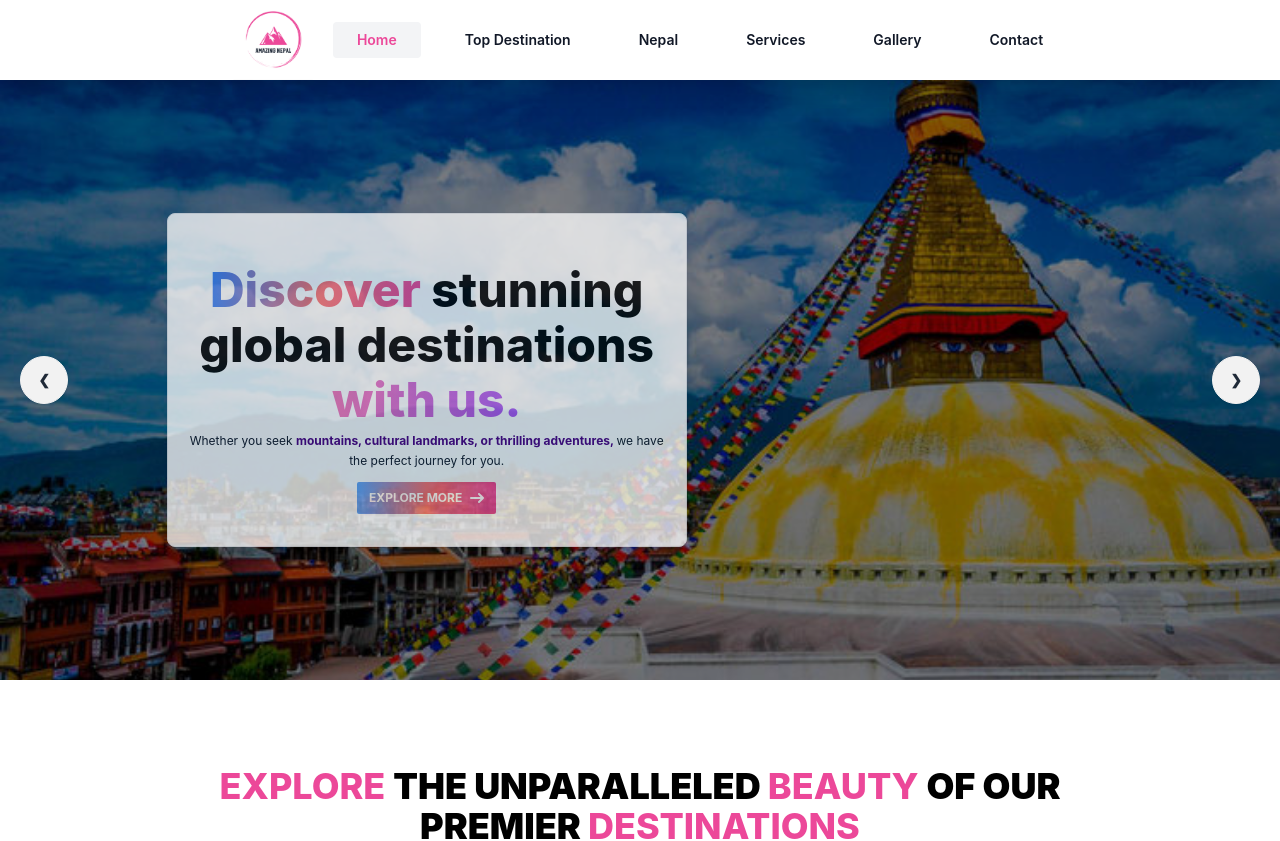
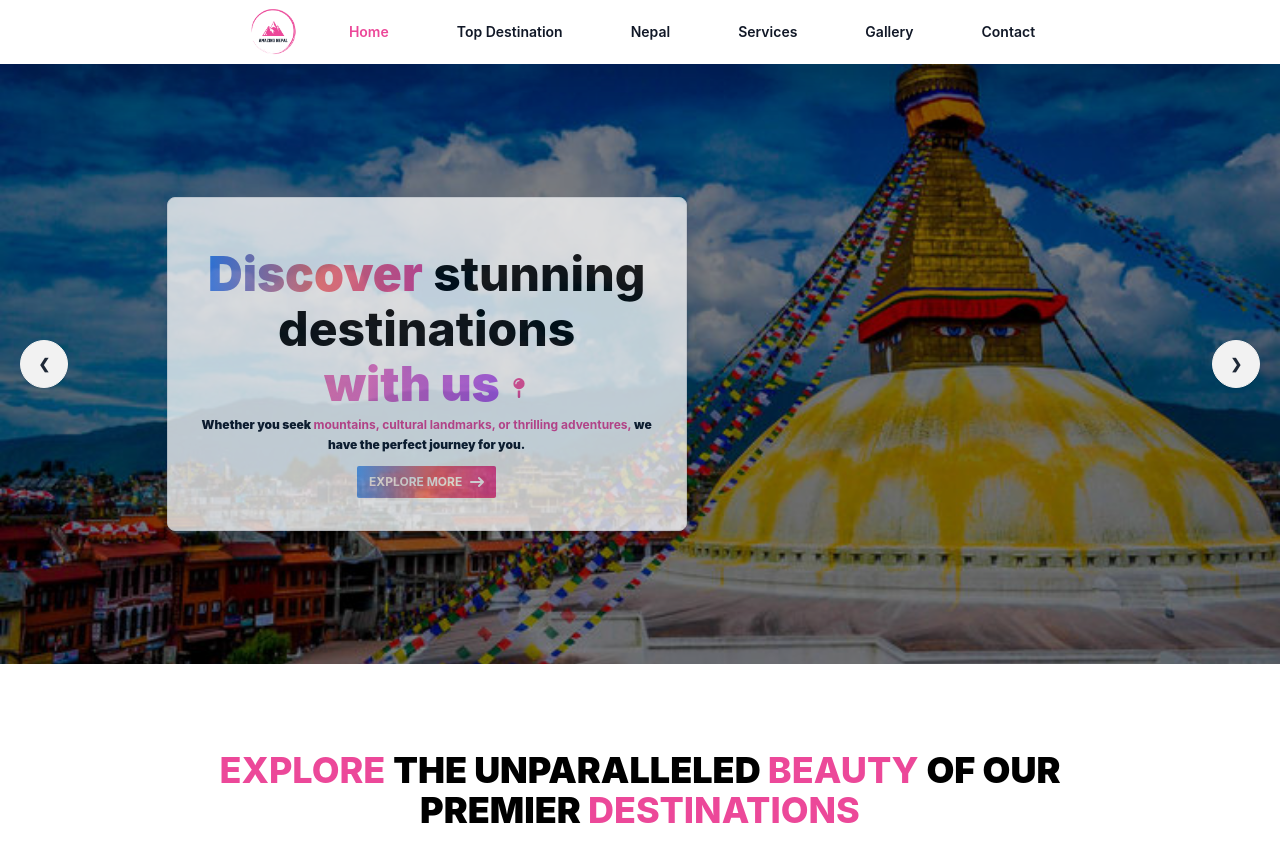
Before and after one commit to parashe/amazingnepal, a React (Create React App) app: page / in a window 1280 px wide. Shown: the top 841 px of the page. Built offline with nearby package versions, Linux system fonts and the light colour scheme.

Commit message:
added changes

```diff
--- a/public/index.html
+++ b/public/index.html
@@ -9,7 +9,7 @@
       name="description"
       content="Web site created using create-react-app"
     />
-    <link rel="apple-touch-icon" href="%PUBLIC_URL%/logo.png" />
+    <link rel="apple-touch-icon" href="%PUBLIC_URL%/logofooter.png" />
     <!--
       manifest.json provides metadata used when your web app is installed on a
       user's mobile device or desktop. See https://developers.google.com/web/fundamentals/web-app-manifest/
--- a/src/Components/UI/Carousel/carousel.tsx
+++ b/src/Components/UI/Carousel/carousel.tsx
@@ -1,6 +1,7 @@
 import React, { useState } from "react";
 import { Button } from "../../atoms";
 import { Link } from "react-router-dom";
+import { MapPinIcon } from "../../svg";
 
 interface CarouselProps {
   slides: string[];
@@ -72,20 +73,21 @@ const CarouselCard = () => {
             Noteworthy technology acquisitions 2021 since th {}
           </h5>
         </a> */}
-        <p className=" text-center leading-relaxed  mb-3 md:pt-5  text-gray-900 lg:leading-10  ">
+        <p className="text-center leading-relaxed  mb-3 md:pt-5  font-black text-gray-900 lg:leading-10 dark:text-white ">
           <span className=" font-bold lg:text-5xl text-black  lg:font-extrabold ">
-            <span className=" bg-gradient-to-r from-blue-500 via-red-400 to-pink-500 inline-block text-transparent bg-clip-text font-extrabold">
+            <span className="  bg-gradient-to-r from-blue-500 via-red-400 to-pink-500 inline-block text-transparent bg-clip-text font-black">
               Discover{" "}
             </span>{" "}
-            stunning global destinations{" "}
-            <span className="bg-gradient-to-r from-pink-400 via-red-500 to-purple-500 inline-block text-transparent bg-clip-text font-extrabold">
+            stunning destinations{" "}
+            <span className="bg-gradient-to-r from-pink-400 via-red-500 to-purple-500 inline-block text-transparent bg-clip-text font-black">
               {" "}
-              with us.
+              with  us  {" "}
+             <MapPinIcon className="w-5 h-5 inline-block" color="#ec4899" />
             </span>{" "}
           </span>{" "}
           <span className="hidden lg:block text-xs leading-relaxed">
             Whether you seek{" "}
-            <span className="text-ui-purple-dark font-bold">
+            <span className="text-pink-500 font-bold">
               mountains, cultural landmarks, or thrilling adventures,{" "}
             </span>{" "}
             we have the perfect journey for you.
--- a/src/Components/UI/Navbar/Navbar.tsx
+++ b/src/Components/UI/Navbar/Navbar.tsx
@@ -8,7 +8,7 @@ export const Navbar = () => {
 
   const isActive = (path: string) => {
     return location.pathname === path
-      ? "bg-gray-100 text-pink-500"
+      ? " text-pink-500"
       : "text-gray-900";
   };
 
@@ -22,7 +22,7 @@ export const Navbar = () => {
 
   return (
     <>
-      <nav className="sticky top-0 z-50 bg-white shadow-xl font-semibold  dark:border-gray-600 dark:bg-gray-900 dark:text-white">
+      <nav className="sticky top-0 z-50 bg-white shadow-2xl font-semibold  dark:border-gray-600 dark:bg-gray-900 dark:text-white">
         <div className="flex flex-wrap container mx-auto justify-center items-center max-w-screen-xl px-4 text-sm">
           <Link
             to="/"
@@ -30,14 +30,14 @@ export const Navbar = () => {
           >
             <img
               src="/logo.png"
-              className="h-20  w-20 rounded-sm  object-cover"
+              className="h-16  w-16 brightness-100 rounded-full object-cover"
               alt="Amazing Logo"
             />
           </Link>
           <button
             data-collapse-toggle="navbar-dropdown"
             type="button"
-            className="inline-flex items-center p-2 w-10 h-10 justify-center text-sm text-gray-500 rounded-lg md:hidden hover:bg-gray-100 focus:outline-none focus:ring-2 focus:ring-gray-200 dark:text-gray-400 dark:hover:bg-gray-700 dark:focus:ring-gray-600"
+            className="inline-flex items-center p-2 w-10 h-10 justify-center text-sm text-gray-500 rounded-lg md:hidden hover:text-pink-500 focus:outline-none focus:ring-2 focus:ring-gray-200 dark:text-gray-400 dark:hover:bg-gray-700 dark:focus:ring-gray-600"
             aria-controls="navbar-dropdown"
             aria-expanded="false"
             onClick={handleNavList}
@@ -64,7 +64,7 @@ export const Navbar = () => {
               <li>
                 <Link
                   to="/"
-                  className={`block py-4 px-3 lg:px-6 lg:py-2 hover:bg-gray-100 rounded md:hover:bg-gray-100  md:border-0 md:p-0 dark:hover:text-white ${isActive(
+                  className={`block py-4 px-3 lg:px-6 lg:py-2 hover:text-pink-500 rounded md:hover:text-pink-500  md:border-0 md:p-0 dark:hover:text-white ${isActive(
                     "/"
                   )}`}
                 >
@@ -75,7 +75,7 @@ export const Navbar = () => {
               <li>
                 <Link
                   to="/destination"
-                  className={`block py-3 px-3 lg:px-6 lg:py-2 hover:bg-gray-100 rounded md:hover:bg-gray-100  md:border-0 md:p-0 dark:hover:text-white ${isActive(
+                  className={`block py-3 px-3 lg:px-6 lg:py-2 hover:text-pink-500 rounded md:hover:text-pink-500  md:border-0 md:p-0 dark:hover:text-white ${isActive(
                     "/destination"
                   )}`}
                 >
@@ -85,7 +85,7 @@ export const Navbar = () => {
               <li>
                 <Link
                   to="/nepal"
-                  className={`block py-3 px-3 lg:px-6 lg:py-2 hover:bg-gray-100 rounded md:hover:bg-gray-100  md:border-0 md:p-0 dark:hover:text-white ${isActive(
+                  className={`block py-3 px-3 lg:px-6 lg:py-2 hover:text-pink-500 rounded md:hover:text-pink-500  md:border-0 md:p-0 dark:hover:text-white ${isActive(
                     "/nepal"
                   )}`}
                 >
@@ -95,7 +95,7 @@ export const Navbar = () => {
               <li>
                 <Link
                   to="/service"
-                  className={`block py-3 px-3 lg:px-6 lg:py-2 hover:bg-gray-100 rounded md:hover:bg-gray-100  md:border-0 md:p-0 dark:hover:text-white ${isActive(
+                  className={`block py-3 px-3 lg:px-6 lg:py-2 hover:text-pink-500 rounded md:hover:text-pink-500  md:border-0 md:p-0 dark:hover:text-white ${isActive(
                     "/service"
                   )}`}
                 >
@@ -105,7 +105,7 @@ export const Navbar = () => {
               <li>
                 <Link
                   to="/gallery"
-                  className={`block py-3 px-3 lg:px-6 lg:py-2 hover:bg-gray-100 rounded md:hover:bg-gray-100  md:border-0 md:p-0 dark:hover:text-white ${isActive(
+                  className={`block py-3 px-3 lg:px-6 lg:py-2 hover:text-pink-500 rounded md:hover:text-pink-500  md:border-0 md:p-0 dark:hover:text-white ${isActive(
                     "/gallery"
                   )}`}
                 >
@@ -116,7 +116,7 @@ export const Navbar = () => {
               <li>
                 <Link
                   to="/contact"
-                  className={`block py-3 px-3 lg:px-6 lg:py-2 hover:bg-gray-100 rounded md:hover:bg-gray-100  md:border-0 md:p-0 dark:hover:text-white ${isActive(
+                  className={`block py-3 px-3 lg:px-6 lg:py-2 hover:text-pink-500 rounded md:hover:text-pink-500  md:border-0 md:p-0 dark:hover:text-white ${isActive(
                     "/contact"
                   )}`}
                 >
@@ -126,7 +126,7 @@ export const Navbar = () => {
               {/* <li>
                 <Link
                   to="/about"
-                  className={`block py-2 px-3 lg:px-5 lg:py-5 hover:bg-gray-100 rounded md:hover:bg-gray-100  md:border-0 md:p-0 dark:hover:text-white ${isActive(
+                  className={`block py-2 px-3 lg:px-5 lg:py-5 hover:text-pink-500 rounded md:hover:bg-gray-100  md:border-0 md:p-0 dark:hover:text-white ${isActive(
                     "/about"
                   )}`}
                 >
--- a/src/Components/svg.tsx
+++ b/src/Components/svg.tsx
@@ -89,6 +89,22 @@ export const ArrowRight = ({ className, color }: Props) => {
   );
 };
 
+export const MapPinIcon = ({ className, color }: Props) => {
+  return (
+    <svg
+      className={className}
+      color={color}
+      xmlns="http://www.w3.org/2000/svg"
+      viewBox="0 0 320 512"
+    >
+      <path
+        fill={color}
+        d="M16 144a144 144 0 1 1 288 0A144 144 0 1 1 16 144zM160 80c8.8 0 16-7.2 16-16s-7.2-16-16-16c-53 0-96 43-96 96c0 8.8 7.2 16 16 16s16-7.2 16-16c0-35.3 28.7-64 64-64zM128 480V317.1c10.4 1.9 21.1 2.9 32 2.9s21.6-1 32-2.9V480c0 17.7-14.3 32-32 32s-32-14.3-32-32z"
+      />
+    </svg>
+  );
+};
+
 export const CrossIcon = ({ className, color }: Props) => {
   const staticClassName = "w-6 h-6";
   const finalClassName = className + " " + staticClassName;
```
Also changed, not shown: src/Components/UI/Footer/Footer.tsx (+19 -19 lines).
